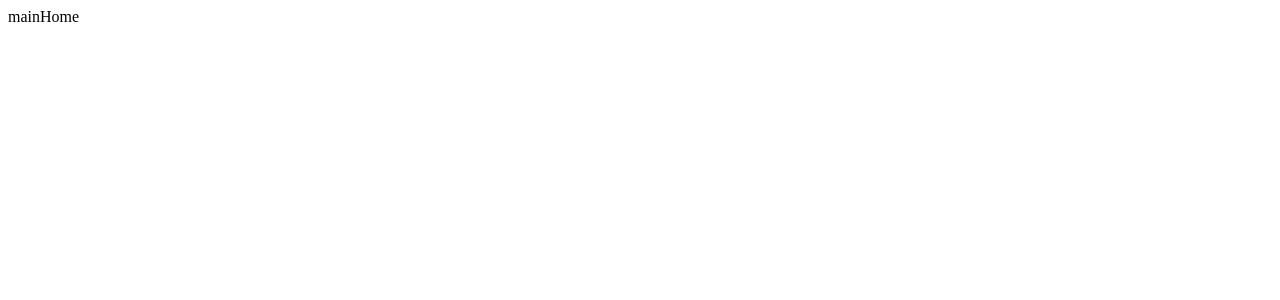
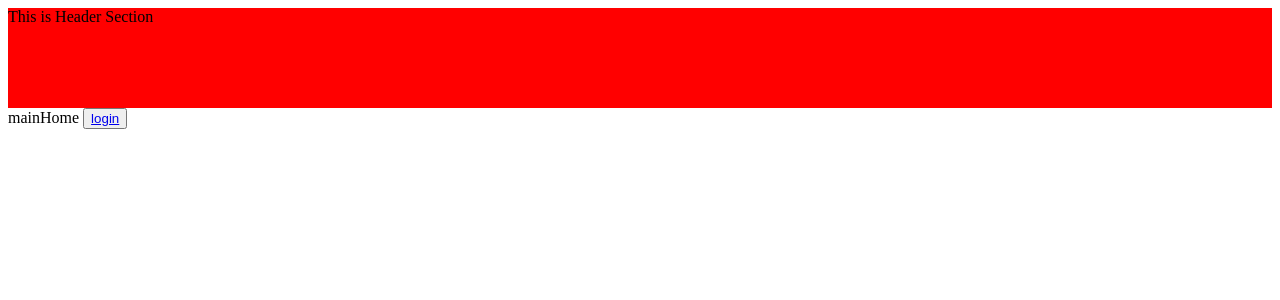
Before and after one commit to JeongSangByuk/InterBack_FE, a Vue app in the folder vue_test/: page / in a window 1280 px wide. Shown: the top 300 px of the page. Built offline with nearby package versions, Linux system fonts and the light colour scheme.

Commit message:
router test

```diff
--- a/vue_test/src/App.vue
+++ b/vue_test/src/App.vue
@@ -1,8 +1,8 @@
 <template>
 
   <div id="app">
-    <!-- <AppHeader></AppHeader> -->
     <router-view/>
+
   </div>
 </template>
 
--- a/vue_test/src/assets/scss/1_layouts/header_view.scss
+++ b/vue_test/src/assets/scss/1_layouts/header_view.scss
@@ -1,7 +1,7 @@
 @import './../common.scss';
 
 #back{
-    width: 50%;
-    height: 500px;
+    width: 100%;
+    height: 100px;
     background-color: $color-main;
 }
--- a/vue_test/src/views/1_layouts/AppHeader.vue
+++ b/vue_test/src/views/1_layouts/AppHeader.vue
@@ -1,8 +1,6 @@
 <template>
     <div id="back">
-        qwe
-        qwe
-        qwe
+        This is Header Section
     </div>
 </template>
 
--- a/vue_test/src/views/2_pages/MainHome.vue
+++ b/vue_test/src/views/2_pages/MainHome.vue
@@ -1,10 +1,21 @@
 <template>
-    <div>
-        mainHome
-    </div>
+  <div>
+    <AppHeader></AppHeader>
+    mainHome
+    <button>
+      <router-link to="/login">login</router-link>
+    </button>
+  </div>
 </template>
 
+<script>
+import AppHeader from "@/views/1_layouts/AppHeader.vue";
 
-<style lang="scss">
+export default {
+  components: {
+    AppHeader,
+  },
+};
+</script>
 
-</style>
+<style lang="scss"></style>
```
